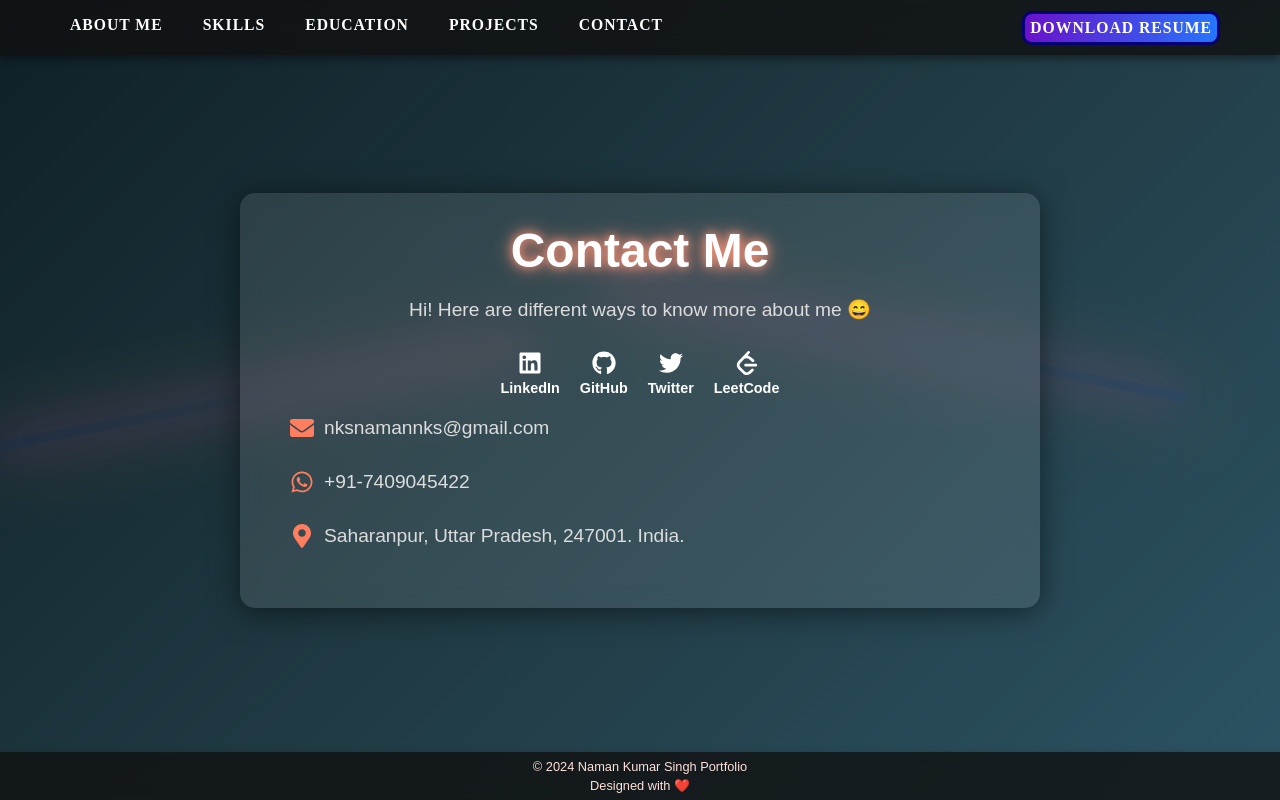
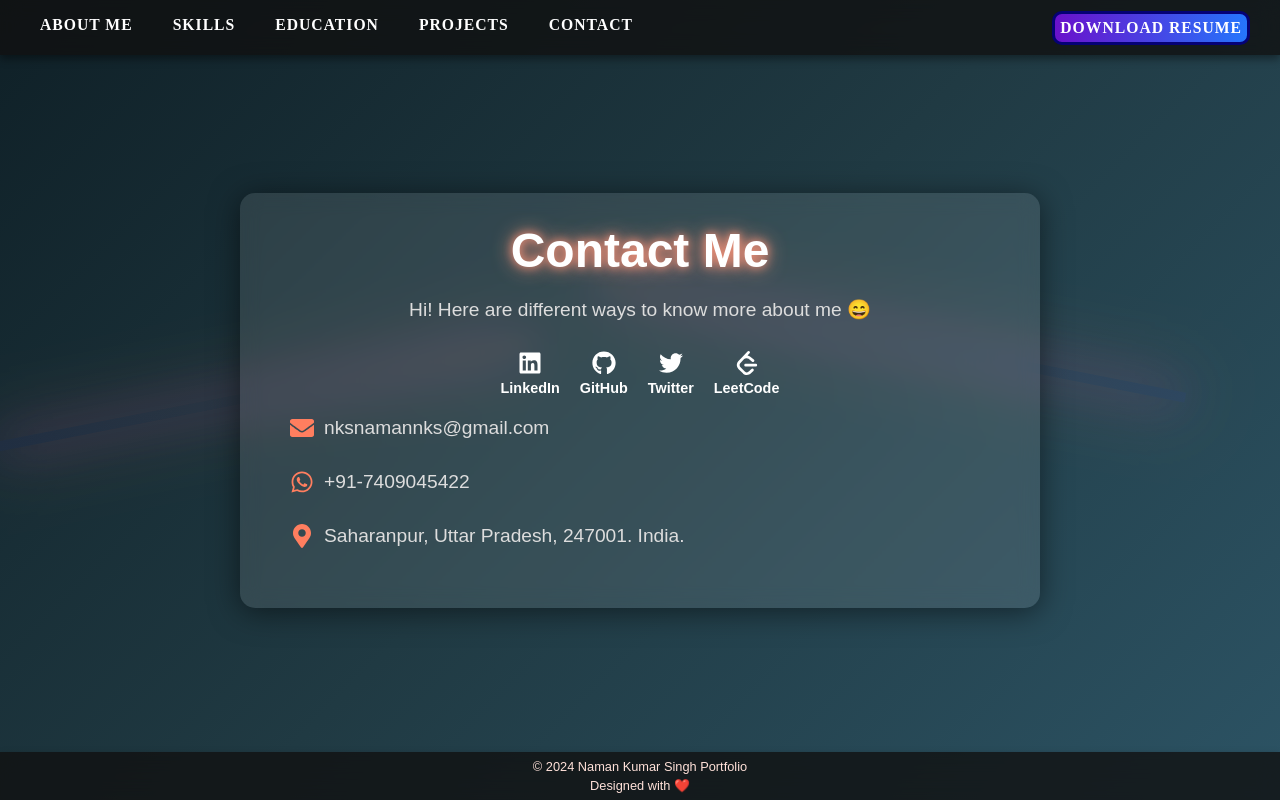
Before and after one commit to NKSG100/my-react-portfolio, a React (Vite) app: page /contact in a window 1280 px wide. Built offline with nearby package versions, Linux system fonts and the light colour scheme.

Commit message:
Update Navbar.css

```diff
--- a/src/components/css/Navbar.css
+++ b/src/components/css/Navbar.css
@@ -6,7 +6,7 @@
   display: flex;
   flex-direction: row;
   background: rgba(17, 17, 17, 0.8);
-  padding: 10px 50px; /* Reduced padding for better scaling */
+  padding: 10px 20px; /* Reduced padding for better scaling */
   z-index: 1000;
   backdrop-filter: blur(10px);
   box-shadow: 0 4px 8px rgba(0, 0, 0, 0.4);
```
